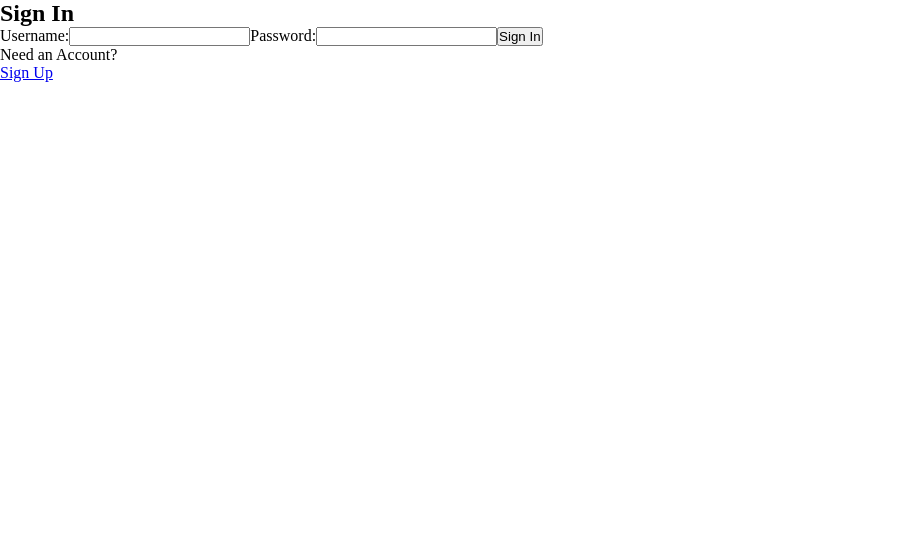
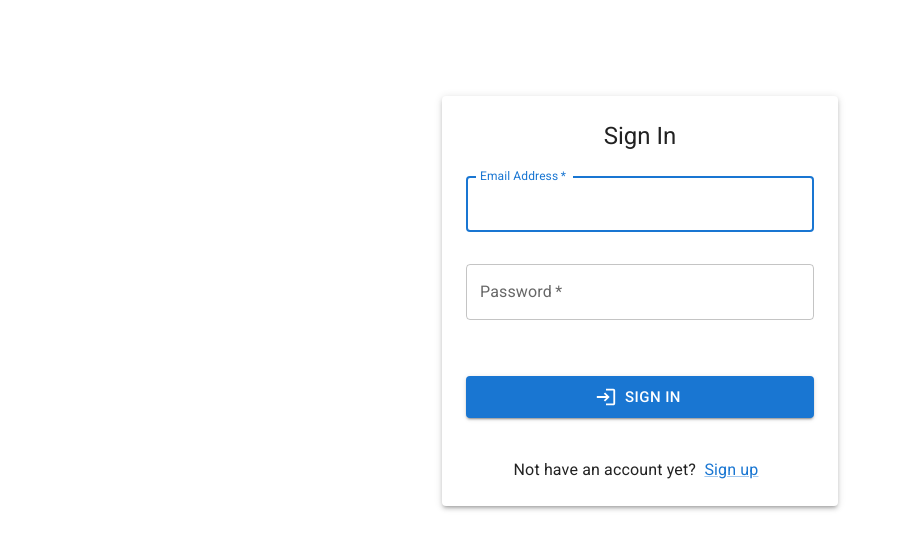
Before and after one commit to sjnp/v-ed, a React (Create React App) app in the folder frontend/: page /login in a window 1280 px wide. Shown: the top 550 px of the page, without its empty margins (0-903 px from the left). Built offline with nearby package versions, Linux system fonts and the light colour scheme.

Commit message:
Add material ui login component

```diff
--- a/frontend/package.json
+++ b/frontend/package.json
@@ -3,6 +3,10 @@
   "version": "0.1.0",
   "private": true,
   "dependencies": {
+    "@emotion/react": "^11.8.2",
+    "@emotion/styled": "^11.8.1",
+    "@mui/icons-material": "^5.5.1",
+    "@mui/material": "^5.5.2",
     "@testing-library/jest-dom": "^5.16.2",
     "@testing-library/react": "^12.1.4",
     "@testing-library/user-event": "^13.5.0",
--- a/frontend/src/App.js
+++ b/frontend/src/App.js
@@ -1,4 +1,5 @@
 import Login from './Login';
+import MuiLogin from './MuiLogin';
 import Register from './Register';
 import Home from './Home';
 import Student from './Student';
@@ -15,7 +16,7 @@ function App() {
       <Route path="/" element={<Layout />}>
         {/* public routes */}
         <Route path='/' element={<Home />} />
-        <Route path='login' element={<Login />} />
+        <Route path='login' element={<MuiLogin />} />
         <Route path='register' element={<Register />} />
         <Route path='unauthorized' element={<Unauthorized />} />
 
--- /dev/null
+++ b/frontend/src/MuiLogin.js
@@ -0,0 +1,266 @@
+import { useState, useEffect } from 'react';
+import useAuth from './hooks/useAuth';
+import { Link as RouterLink, useNavigate, useLocation } from 'react-router-dom';
+
+import axios from './api/axios';
+import { createTheme, ThemeProvider } from '@mui/material/styles';
+import Container from '@mui/material/Container';
+import { Alert, Box, Button, CssBaseline, Grid, Link, Paper, TextField, Typography } from '@mui/material';
+import { Login } from '@mui/icons-material';
+const theme = createTheme();
+
+const LOGIN_URL = '/api/login';
+const USERNAME_REGEX = /^(([^<>()[\]\\.,;:\s@"]+(\.[^<>()[\]\\.,;:\s@"]+)*)|(".+"))@((\[[0-9]{1,3}\.[0-9]{1,3}\.[0-9]{1,3}\.[0-9]{1,3}])|(([a-zA-Z\-0-9]+\.)+[a-zA-Z]{2,}))$/;
+
+const MuiLogin = () => {
+  const { setAuth } = useAuth();
+
+  const navigate = useNavigate();
+  const location = useLocation();
+  const from = location.state?.from?.pathname || "/student";
+
+  const [username, setUsername] = useState('');
+  const [errorUsername, setErrorUsername] = useState(false);
+  const [usernameDidBlur, setUsernameDidBlur] = useState(false);
+  const [usernameHelperText, setUsernameHelperText] = useState('');
+
+  const [password, setPassword] = useState('');
+  const [errorPassword, setErrorPassword] = useState(false);
+  const [passwordDidBlur, setPasswordDidBlur] = useState(false);
+  const [passwordHelperText, setPasswordHelperText] = useState('');
+
+  const [loginErrorMsg, setLoginErrorMsg] = useState('');
+
+  useEffect(() => {
+    setLoginErrorMsg('');
+  }, [username, password])
+
+  const setRequiredUsernameMsg = () => {
+    setErrorUsername(true);
+    setUsernameHelperText('Required');
+  }
+
+  const setValidUsernameMsg = () => {
+    setErrorUsername(false);
+    setUsernameHelperText('');
+  }
+
+  const setInvalidUsernameMsg = () => {
+    setErrorUsername(true);
+    setUsernameHelperText('Invalid e-mail address')
+  }
+
+  const setRequiredPasswordMsg = () => {
+    setErrorPassword(true);
+    setPasswordHelperText('Required');
+  }
+
+  const setValidPasswordMsg = () => {
+    setErrorPassword(false);
+    setPasswordHelperText('');
+  }
+
+  const handleUsernameChange = (event) => {
+    const usernameInput = event.target.value;
+    setUsername(usernameInput);
+    if (usernameDidBlur) {
+      if (!usernameInput) {
+        setRequiredUsernameMsg();
+      } else {
+        const result = USERNAME_REGEX.test(usernameInput);
+        if (result) {
+          setValidUsernameMsg();
+        } else {
+          setInvalidUsernameMsg();
+        }
+      }
+    }
+  }
+
+  const handleUsernameBlur = (event) => {
+    const usernameInput = event.target.value;
+    if (usernameDidBlur && !usernameInput) {
+      setRequiredUsernameMsg();
+    } else if (usernameInput) {
+      const result = USERNAME_REGEX.test(username);
+      if (!result) {
+        setInvalidUsernameMsg();
+      }
+    }
+    setUsernameDidBlur(true);
+  }
+
+  const handlePasswordChange = (event) => {
+    const passwordInput = event.target.value;
+    setPassword(passwordInput);
+    if (passwordDidBlur) {
+      if (!passwordInput) {
+        setRequiredPasswordMsg();
+      } else {
+        setValidPasswordMsg();
+      }
+    }
+  }
+
+  const handlePasswordBlur = (event) => {
+    const passwordInput = event.target.value;
+    if (passwordDidBlur && !passwordInput) {
+      setRequiredPasswordMsg();
+    }
+    setPasswordDidBlur(true);
+  }
+
+  const handleSubmit = async (event) => {
+    event.preventDefault();
+    if (!username || !password || usernameHelperText) {
+      setPasswordDidBlur(true);
+      if (!username) {
+        setRequiredUsernameMsg();
+      } else if (usernameHelperText) {
+        setInvalidUsernameMsg();
+      }
+      if (!password) {
+        setRequiredPasswordMsg();
+      }
+    } else {
+      try {
+        const response = await axios.post(LOGIN_URL,
+          JSON.stringify({ username, password }),
+          {
+            headers: { 'Content-Type': 'application/json' },
+            withCredentials: true
+          }
+        );
+        console.log(JSON.stringify(response?.data));
+        const accessToken = response?.data?.accessToken;
+        const roles = response?.data?.roles;
+        setAuth({ username, password, roles, accessToken });
+        setUsername('');
+        setPassword('');
+        navigate(from, { replace: true });
+      } catch (err) {
+        if (!err?.response) {
+          setLoginErrorMsg('No Server Response');
+        } else if (err.response?.status === 400) {
+          setLoginErrorMsg('Missing Username or Password');
+        } else if (err.response?.status === 401) {
+          setLoginErrorMsg('Unauthorized');
+        } else if (err.response?.status === 403) {
+          setLoginErrorMsg('Wrong Username or Password');
+        } else {
+          setLoginErrorMsg('Login Failed');
+        }
+      }
+    }
+  }
+
+  return (
+    <ThemeProvider theme={theme}>
+      <Container component="main" maxWidth="xs">
+        <CssBaseline />
+        <Paper elevation={3}>
+          <Box
+            sx={{
+              marginTop: 12,
+              marginLeft: 3,
+              marginRight: 3,
+              display: 'flex',
+              flexDirection: 'column',
+              alignItems: 'center'
+            }}
+          >
+            <Typography
+              marginTop={3}
+              component='h1'
+              variant='h5'
+            >
+              Sign In
+            </Typography>
+            <Box
+              component="form"
+              onSubmit={handleSubmit}
+              noValidate
+              sx={{
+                marginTop: 1
+              }}
+            >
+              <TextField
+                margin='normal'
+                autoComplete='off'
+                autoFocus
+                required
+                fullWidth
+                id='username'
+                label='Email Address'
+                name='email'
+                type='email'
+                error={errorUsername}
+                helperText={usernameHelperText}
+                value={username}
+                onChange={handleUsernameChange}
+                onBlur={handleUsernameBlur}
+              />
+              <TextField
+                margin='normal'
+                sx={{
+                  marginTop: 3
+                }}
+                required
+                fullWidth
+                id='password'
+                label='Password'
+                name='password'
+                type='password'
+                error={errorPassword}
+                helperText={passwordHelperText}
+                value={password}
+                onChange={handlePasswordChange}
+                onBlur={handlePasswordBlur}
+              />
+              {loginErrorMsg
+                ? (
+                  <Alert sx={{ marginTop: 3 }} severity='error'>
+                    {loginErrorMsg}
+                  </Alert>
+                ) : null
+              }
+              <Button
+                type='submit'
+                fullWidth
+                variant='contained'
+                size='large'
+                sx={{
+                  marginTop: 6,
+                  marginBottom: 2
+                }}
+                startIcon={<Login />}
+              >
+                sign in
+              </Button>
+            </Box>
+            <Grid
+              container
+              justifyContent="center"
+              marginTop={3}
+              marginBottom={3}
+              spacing={1}
+            >
+              <Typography>
+                Not have an account yet?&ensp;
+              </Typography>
+              <Link component={RouterLink} to="/register">
+                Sign up
+              </Link>
+            </Grid>
+          </Box>
+
+
+        </Paper>
+      </Container>
+    </ThemeProvider>
+
+
+  )
+}
+
+export default MuiLogin
--- a/frontend/src/index.js
+++ b/frontend/src/index.js
@@ -7,6 +7,10 @@ import { BrowserRouter, Routes, Route } from 'react-router-dom';
 
 ReactDOM.render(
   <React.StrictMode>
+    <link
+      rel="stylesheet"
+      href="https://fonts.googleapis.com/css?family=Roboto:300,400,500,700&display=swap"
+    />
     <BrowserRouter>
       <AuthProvider>
         <Routes>
```
Also changed, not shown: 1 other file (tests, documents, lock files or other folders).
